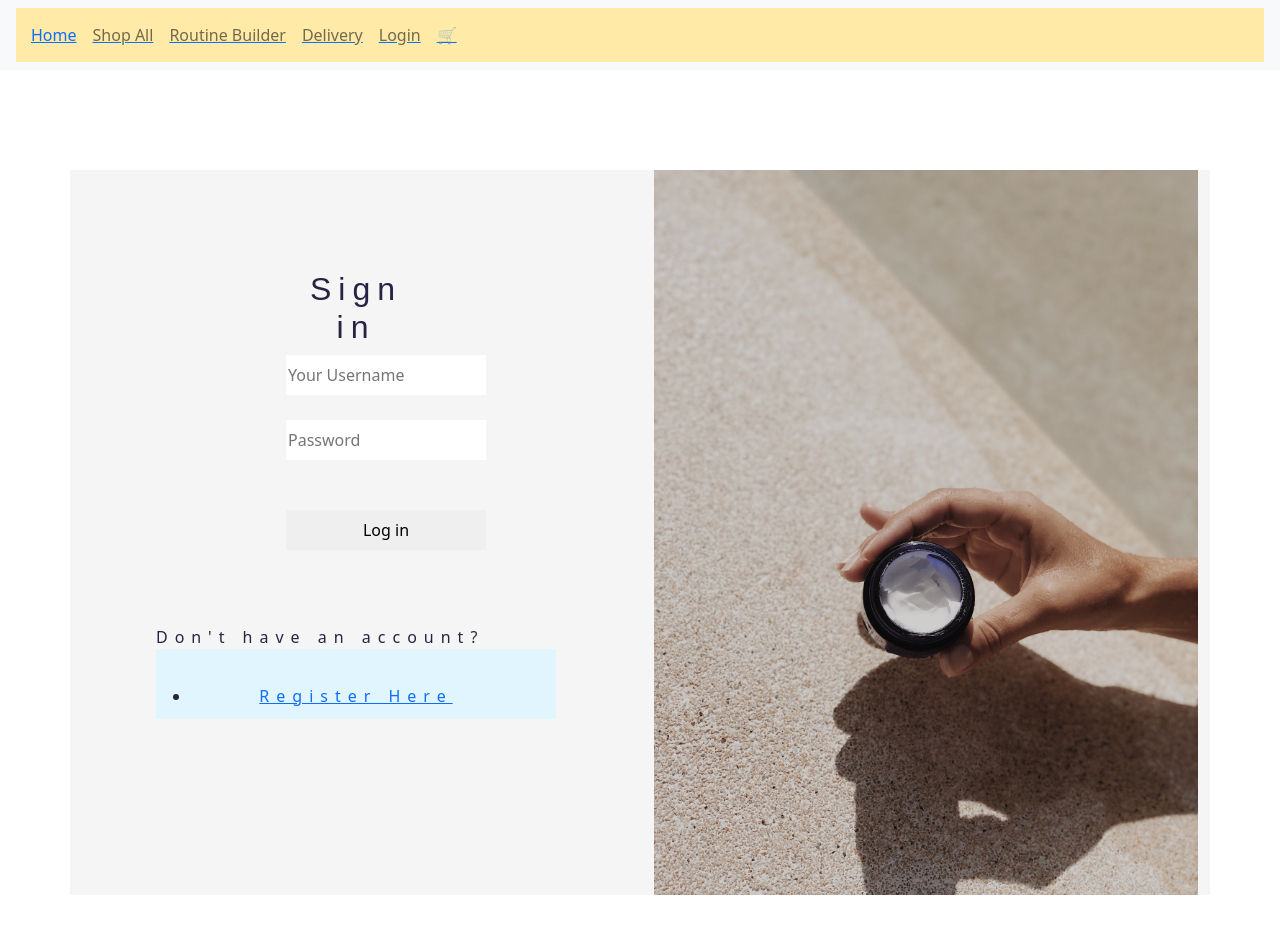
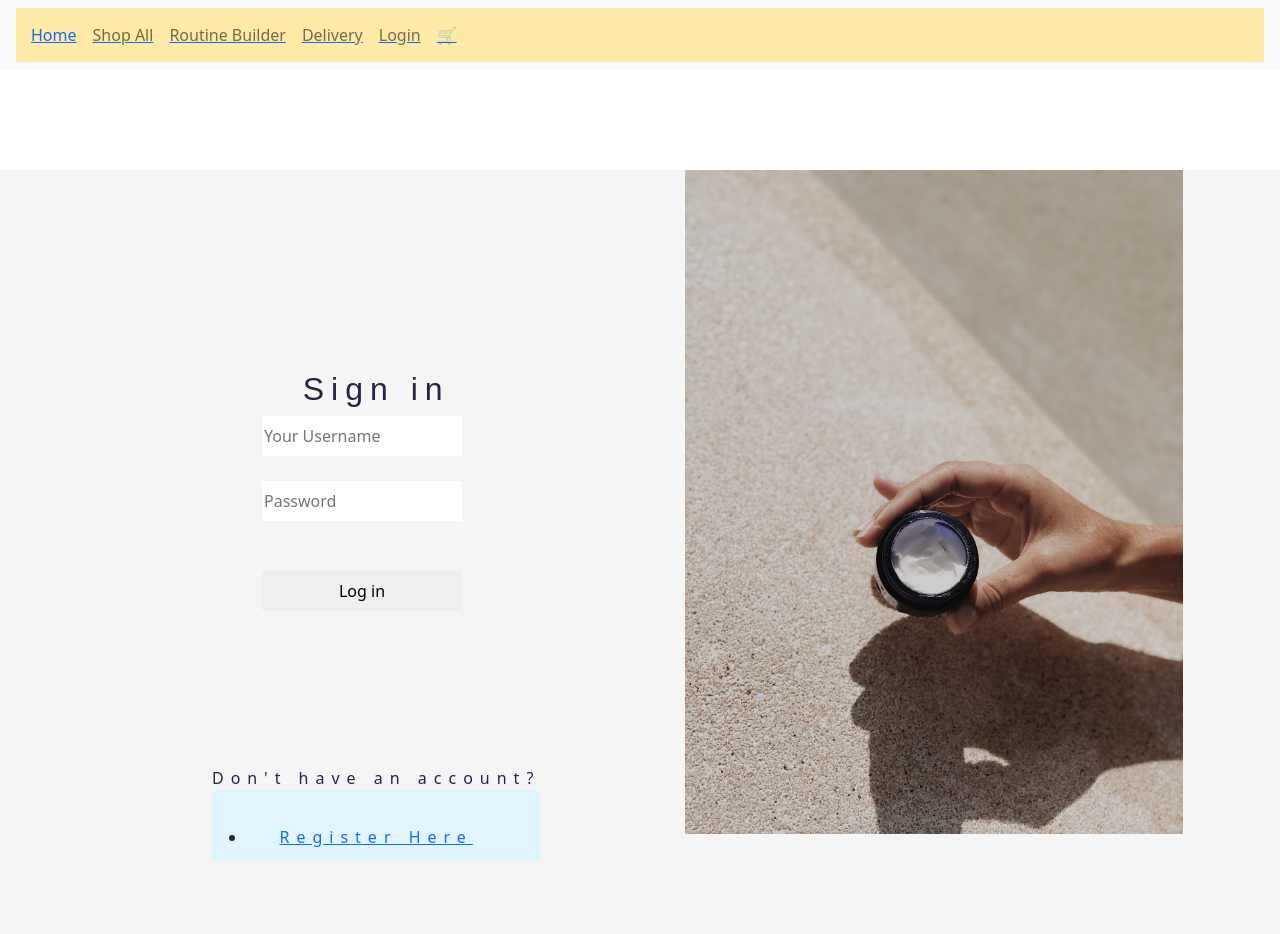
Before and after one commit to Char-Alexis/Ecommerce-Capstone-FrontEnd, a React (Create React App) app: page /login in a window 1280 px wide. Shown: the top 934 px of the page. Built offline with nearby package versions, Linux system fonts and the light colour scheme; no server answers.

Commit message:
Changed padding length under form-group and added a classname above container to fill white space

```diff
--- a/src/components/Home/Home.css
+++ b/src/components/Home/Home.css
@@ -1,6 +1,6 @@
 
 .landing-page{
-  background-color:#b2dfdb;
+  background-color:#e0f2f1;
   padding: 85px;
 }
 .container{
--- a/src/components/Login/Login.css
+++ b/src/components/Login/Login.css
@@ -4,20 +4,25 @@
 
 }
 
-.container{
+.signin{
     background-color: #f5f5f5;
 }
 
+.signin-form{
+    padding: 0%;
+    margin-top: 200px;
+}
+
 .form-group, .form-title{
-padding: 0 180px;
+    padding: 0 180px;
 }
 
 .social-login{
-    padding: 50px;
+    padding: 130px;
 }
 
 .socials{
-    height: 30px;
+    height: 40px;
 }
 
 .form-group {
--- a/src/components/Login/Login.jsx
+++ b/src/components/Login/Login.jsx
@@ -30,10 +30,10 @@ class Login extends Component {
 
   render() {
     return (
+      <div className="signin">
       <div class="container">
           <div class="row">
             <div class="col">
-              <div className="container">
                         <div className="signin-form">
                             <h2 className="form-title">Sign in</h2>
                             <form onSubmit={this.handleSubmit} className="login-form" id="login-form">
```
